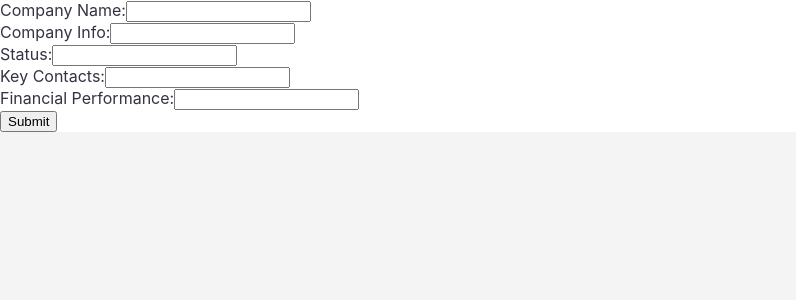
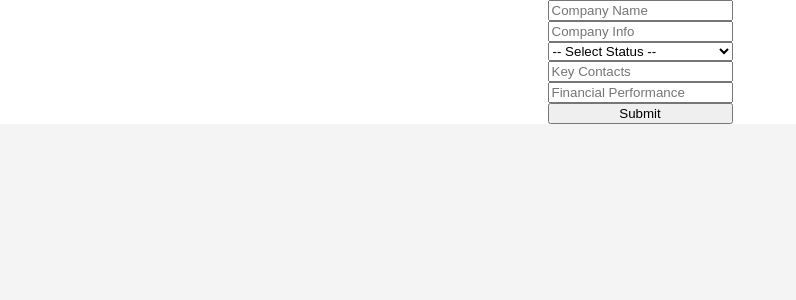
Before and after one commit to jwwharrell/acquisition-tool, a React (Create React App) app: page / in a window 1280 px wide. Shown: the top 300 px of the page, without its empty margins (0-796 px from the left). Built offline with nearby package versions, Linux system fonts and the light colour scheme.

Commit message:
Updating state via form

```diff
--- a/src/App.js
+++ b/src/App.js
@@ -1,12 +1,12 @@
 import React, { Component } from 'react'
 import './App.scss'
-import AddTarget from './components/cards/AddTarget'
+import Dashboard from './components/Dashboard.js'
 
 export default class App extends Component {
   render() {
     return (
       <div>
-        <AddTarget />
+        <Dashboard />
       </div>
     )
   }
--- a/src/App.scss
+++ b/src/App.scss
@@ -12,4 +12,12 @@ body {
 .card {
     background-color: $cardBackground;
     color: $primary;
+    display: flex;
+    flex-direction: column;
+    align-items: center;
 }
+
+.card--form {
+    display: flex;
+    flex-direction: column;
+}
--- /dev/null
+++ b/src/components/Dashboard.js
@@ -0,0 +1,33 @@
+import React, { Component } from 'react'
+import AddTarget from './cards/AddTarget.js'
+import AllTargets from './cards/AllTargets.js'
+
+export default class Dashboard extends Component {
+    state = {
+        listOfTargets: [],
+
+    }
+
+    onAddTarget = (newTarget) => {
+        const previousState = { ...this.state }
+        previousState.listOfTargets.push(newTarget)
+        this.setState(previousState)
+    }
+
+    render() {
+        return (
+            <div>
+                <AddTarget
+                    onSubmit={this.onAddTarget}
+                />
+                {this.state.listOfTargets.map((target) => {
+                    return (
+                        <AllTargets
+                            name={target.name}
+                        />
+                    )
+                })}
+            </div>
+        )
+    }
+}
--- a/src/components/cards/AddTarget.js
+++ b/src/components/cards/AddTarget.js
@@ -1,26 +1,106 @@
 import React, { Component } from 'react'
 
 export default class AddTarget extends Component {
+    state = {
+
+        name: '',
+        info: '',
+        status: '',
+        contacts: '',
+        performance: ''
+
+    }
+
+    createNewTarget = (e) => {
+        e.preventDefault()
+        const newTarget = {
+            name: this.state.name,
+            info: this.state.info,
+            status: this.state.status,
+            contacts: this.state.contacts,
+            performance: this.state.performance
+        }
+        this.props.onSubmit(newTarget)
+    }
+
+    onNewTargetNameChange = (e) => {
+        const name = e.target.value;
+        this.setState({ name })
+    }
+
+    onNewTargetInfoChange = (e) => {
+        const info = e.target.value;
+        this.setState({ info })
+    }
+
+    onNewTargetStatusChange = (e) => {
+        const status = e.target.value;
+        this.setState({ status })
+    }
+
+    onNewTargetContactsChange = (e) => {
+        const contacts = e.target.value;
+        this.setState({ contacts })
+    }
+
+    onNewTargetPerformanceChange = (e) => {
+        const performance = e.target.value;
+        this.setState({ performance })
+    }
+
     render() {
         return (
             <div className='card'>
-                <form>
-                    Company Name:
-                    <input type='text' />
-                    <br />
-                    Company Info:
-                    <input type='text' />
-                    <br />
-                    Status:
-                    <input type='text' />
-                    <br />
-                    Key Contacts:
-                    <input type='text' />
-                    <br />
-                    Financial Performance:
-                    <input type='text' />
-                    <br />
-                    <input type="submit" value="Submit" />
+                <form
+                    className='card--form'
+                    onSubmit={this.createNewTarget}
+                >
+                    <input
+                        type='text'
+                        placeholder='Company Name'
+                        name="name"
+                        required="required"
+                        onChange={this.onNewTargetNameChange}
+                        value={this.state.name}
+                    />
+                    <input
+                        type='text'
+                        placeholder='Company Info'
+                        name="info"
+                        required="required"
+                        onChange={this.onNewTargetInfoChange}
+                        value={this.state.info}
+                    />
+                    <select
+                        name='status'
+                        onChange={this.onNewTargetStatusChange}
+                        value={this.state.status}
+                    >
+                        <option value={null}> -- Select Status -- </option>
+                        <option value='researching'>Researching</option>
+                        <option value='pendingApproval'>Pending Approval</option>
+                        <option value='approved'>Approved</option>
+                        <option value='declined'>Declined</option>
+                    </select>
+                    <input
+                        type='text'
+                        placeholder='Key Contacts'
+                        name="contacts"
+                        required="required"
+                        onChange={this.onNewTargetContactsChange}
+                        value={this.state.contacts}
+                    />
+                    <input
+                        type='text'
+                        placeholder='Financial Performance'
+                        name="performance"
+                        required="required"
+                        onChange={this.onNewTargetPerformanceChange}
+                        value={this.state.performance}
+                    />
+                    <input
+                        type='submit'
+                    />
                 </form>
             </div>
         )
--- a/src/components/cards/AllTargets.js
+++ b/src/components/cards/AllTargets.js
@@ -1,13 +1,11 @@
 import React, { Component } from 'react'
 
 export default class AllTargets extends Component {
-    state = {
-        targets: []
-    }
+
     render() {
         return (
             <div>
-
+                <h3>{this.props.name}</h3>
             </div>
         )
     }
```
